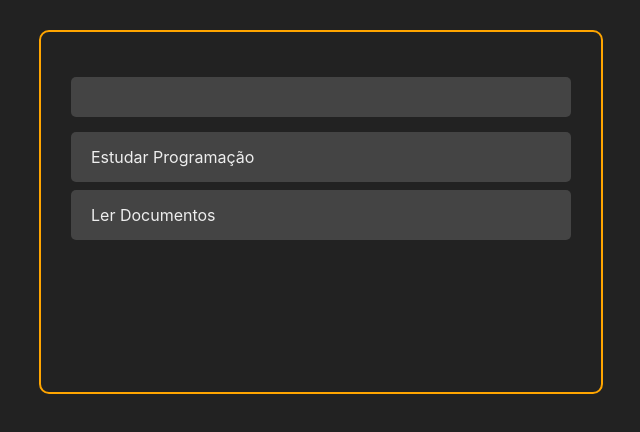
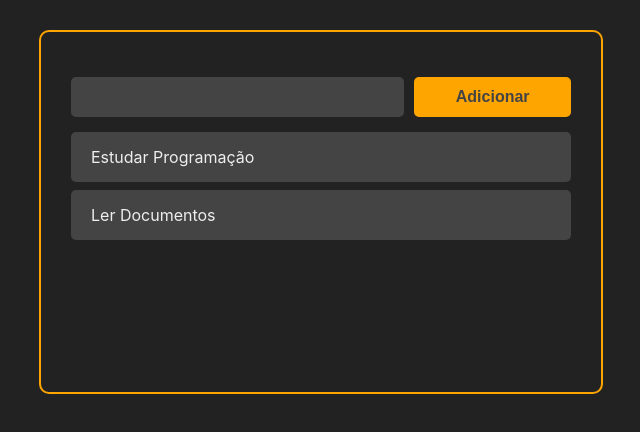
Before and after one commit to devroboco/to-do-list-react, a React (Create React App) app: page / in a window 1280 px wide. Shown: the top 432 px of the page, without its empty margins (319-959 px from the left). Built offline with nearby package versions, Linux system fonts and the light colour scheme.

Commit message:
creating the component button

```diff
--- a/src/components/AddTask.css
+++ b/src/components/AddTask.css
@@ -14,3 +14,8 @@
   color: #eee;
   font-size: 16px;
 }
+
+.add-task-button-container {
+  margin-left: 10px;
+  flex: 1;
+}
--- a/src/components/AddTask.jsx
+++ b/src/components/AddTask.jsx
@@ -1,4 +1,6 @@
 import React from "react";
+
+import Button from "./Button";
 
 import "./AddTask.css";
 
@@ -6,6 +8,9 @@
   return (
     <div className="add-task-container">
       <input className="add-task-input" type="text" />
+      <div className="add-task-button-container">
+        <Button>Adicionar</Button>
+      </div>
     </div>
   );
 };
--- /dev/null
+++ b/src/components/Button.css
@@ -0,0 +1,12 @@
+.button {
+  background-color: orange;
+  height: 40px;
+  padding: 0 10px;
+  border-radius: 5px;
+  width: 100%;
+  font-size: 16px;
+  color: #444;
+  font-weight: bold;
+  cursor: pointer;
+  border: none;
+}
--- /dev/null
+++ b/src/components/Button.jsx
@@ -0,0 +1,13 @@
+import React from "react";
+
+import "./Button.css";
+
+const Button = ({ children, onCLick }) => {
+  return (
+    <button onClick={onCLick} className="button">
+      {children}
+    </button>
+  );
+};
+
+export default Button;
```
